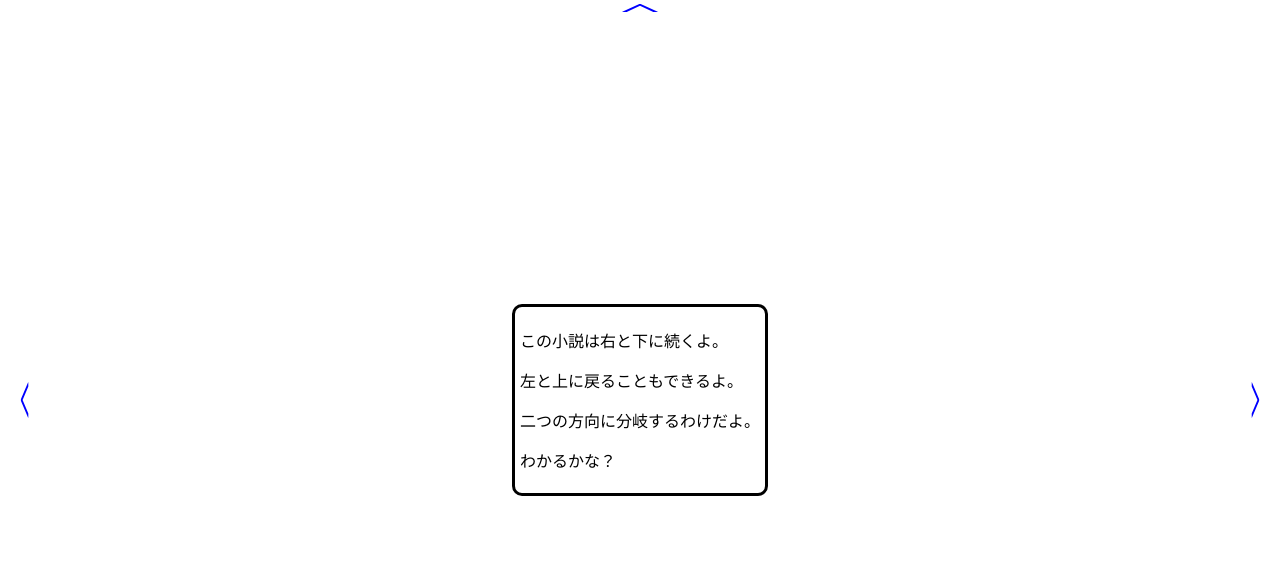
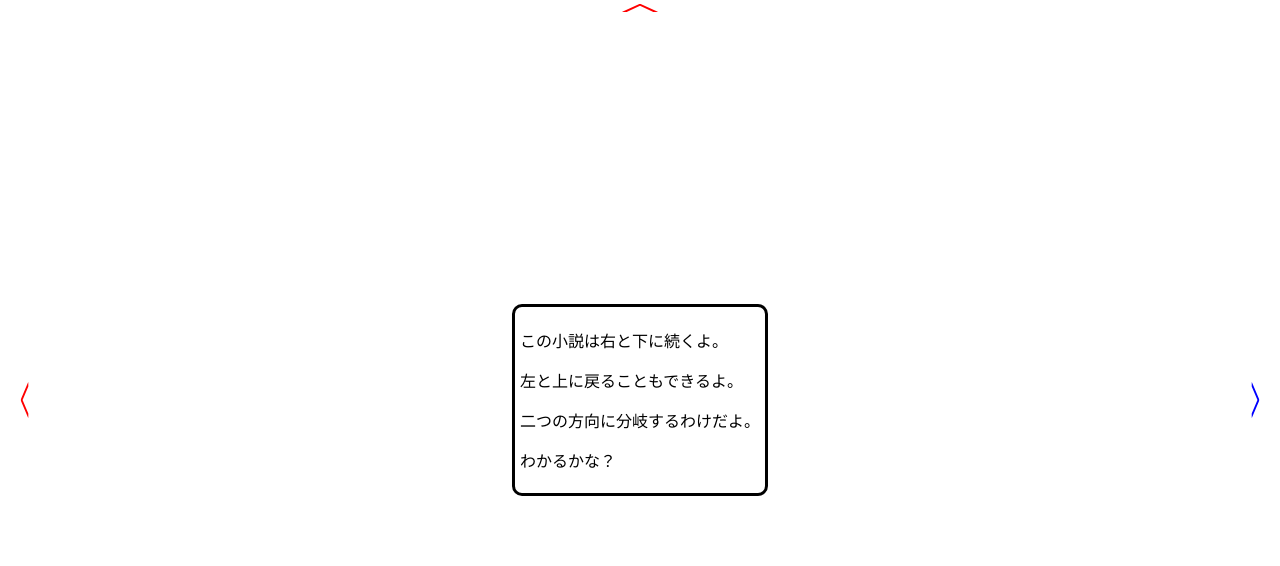
Before and after one commit to tannakaken/2dnovel, a React (Create React App) app: page / in a window 1280 px wide. Shown: the top 566 px of the page. Built offline with nearby package versions, Linux system fonts and the light colour scheme.

Commit message:
縦横スワイプができる小説サイトの構築

```diff
--- a/package.json
+++ b/package.json
@@ -3,6 +3,7 @@
   "version": "0.1.0",
   "private": true,
   "dependencies": {
+    "@react-spring/web": "^9.5.2",
     "@testing-library/jest-dom": "^5.16.5",
     "@testing-library/react": "^13.3.0",
     "@testing-library/user-event": "^13.5.0",
--- a/src/App.css
+++ b/src/App.css
@@ -10,8 +10,12 @@
 .body {
   border: solid;
   border-radius: 10px;
-  margin: 20px;
   padding: 5px;
+  position: absolute;
+  left: 50%;
+  top: 50%;
+  transform: translate(-50%, -50%);
+  white-space: nowrap;
 }
 
 .horizontal-icon {
--- a/src/App.tsx
+++ b/src/App.tsx
@@ -1,4 +1,4 @@
-import React from "react";
+import React, { useState } from "react";
 import { useSwipeable } from "react-swipeable";
 import "./App.css";
 import {
@@ -9,43 +9,122 @@ import {
 } from "react-icons/ai";
 import { IconContext } from "react-icons";
 import Body from "./Body";
+import { useSpring, animated } from "@react-spring/web";
 
-function App() {
+const centerToCenter = 100;
+
+const App = () => {
+  const [i, setI] = useState(0);
+  const [j, setJ] = useState(0);
+  const [nextI, setNextI] = useState(0);
+  const [nextJ, setNextJ] = useState(0);
   const handlers = useSwipeable({
-    onSwipedDown: (eventData) => console.log("User Swiped Down!", eventData),
-    onSwipedUp: (eventData) => console.log("User Swiped Up!", eventData),
-    onSwipedRight: (eventData) => console.log("User Swiped Right!", eventData),
-    onSwipedLeft: (eventData) => console.log("User Swiped Left!", eventData),
+    onSwipedDown: () => setNextJ((j) => j + 1),
+    onSwipedUp: () => setNextJ((j) => j - 1),
+    onSwipedRight: () => setNextI((i) => i + 1),
+    onSwipedLeft: () => setNextI((i) => i - 1),
   });
+  const left = 50 + centerToCenter * (nextI - i);
+  const top = 50 + centerToCenter * (nextJ - j);
+  const mainStyles = useSpring({
+    left: `${left}%`,
+    top: `${top}%`,
+    onRest: () => {
+      setI(nextI);
+      setJ(nextJ);
+    },
+  });
+  const leftStyles = useSpring({
+    left: `${left - centerToCenter}%`,
+    top: "50%",
+  });
+  const rightStyles = useSpring({
+    left: `${left + centerToCenter}%`,
+    top: "50%",
+  });
+  const topStyles = useSpring({
+    left: "50%",
+    top: `${top - centerToCenter}%`,
+  });
+  const bottomStyles = useSpring({
+    left: "50%",
+    top: `${top + centerToCenter}%`,
+  });
+  const animating = i !== nextI || j !== nextJ;
+
   return (
     <div className="App">
-      <IconContext.Provider
-        value={{ color: "blue", className: "vertical-icon" }}
-      >
-        <AiOutlineUp />
-        <div
-          style={{
-            display: "flex",
-            flexDirection: "row",
-            justifyContent: "space-between",
-            alignItems: "center",
-            width: "100%",
+      <IconContext.Provider value={{ className: "vertical-icon" }}>
+        <AiOutlineUp
+          color="red"
+          title="上へ戻る"
+          onClick={() => {
+            setNextJ(j - 1);
           }}
-        >
-          <IconContext.Provider
-            value={{ color: "blue", className: "horizontal-icon" }}
-          >
-            <AiOutlineLeft />
-            <div className="body" {...handlers}>
-              <Body />
-            </div>
-            <AiOutlineRight />
+        />
+        <div style={styles.centerRow}>
+          <IconContext.Provider value={{ className: "horizontal-icon" }}>
+            <AiOutlineLeft
+              color="red"
+              title="左へ戻る"
+              onClick={() => {
+                setNextI(i - 1);
+              }}
+            />
+            {animating ? (
+              <div>
+                <animated.div style={topStyles} className="body">
+                  <Body />
+                </animated.div>
+                <animated.div style={leftStyles} className="body">
+                  <Body />
+                </animated.div>
+                <animated.div style={mainStyles} className="body">
+                  <Body />
+                </animated.div>
+                <animated.div style={rightStyles} className="body">
+                  <Body />
+                </animated.div>
+                <animated.div style={bottomStyles} className="body">
+                  <Body />
+                </animated.div>
+              </div>
+            ) : (
+              <div>
+                <div className="body" {...handlers}>
+                  <Body />
+                </div>
+              </div>
+            )}
+            <AiOutlineRight
+              color="blue"
+              title="右へ進む"
+              onClick={() => {
+                setNextI(i + 1);
+              }}
+            />
           </IconContext.Provider>
         </div>
-        <AiOutlineDown />
+        <AiOutlineDown
+          color="blue"
+          title="下へ進む"
+          onClick={() => {
+            setNextJ(j + 1);
+          }}
+        />
       </IconContext.Provider>
     </div>
   );
-}
+};
+
+const styles = {
+  centerRow: {
+    display: "flex",
+    flexDirection: "row",
+    justifyContent: "space-between",
+    alignItems: "center",
+    width: "100%",
+  },
+} as const;
 
 export default App;
```
Also changed, not shown: 1 other file (tests, documents, lock files or other folders).
